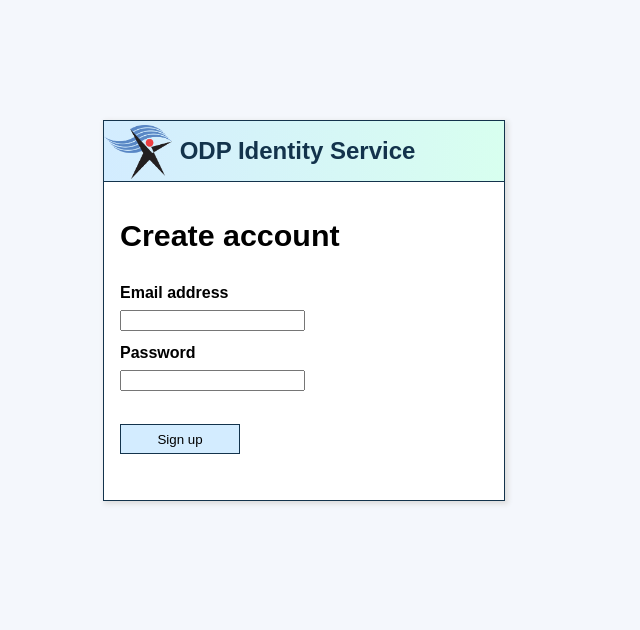
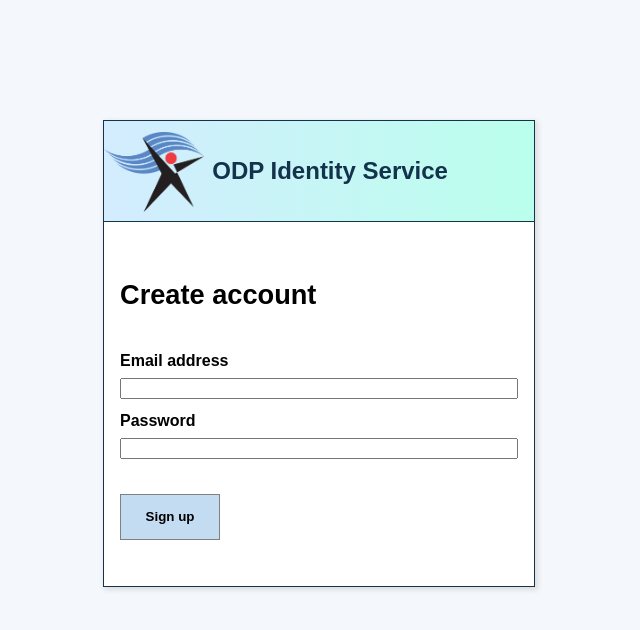
Before and after one commit to SAEONData/Open-Data-Platform, a Flask app: page /user/register in a window 1280 px wide. Shown: the top 630 px of the page, without its empty margins (337-977 px from the left). Run offline with Flask 2, Linux system fonts and the light colour scheme; parts of the project's set-up code (start-up, migrations or seed data) failed here and were passed over.

Commit message:
Improve presentation further

```diff
--- a/odpidentity/static/style.css
+++ b/odpidentity/static/style.css
@@ -11,7 +11,7 @@ body {
 }
 
 body.login {
-  width: 400px;
+  width: 430px;
   margin-left: calc(50vw - 200px);
   margin-top: 15vh;
 }
@@ -20,13 +20,24 @@ ul {
   list-style: none;
 }
 
+img.nrf-icon {
+  object-fit: scale-down;
+  max-height: 80%;
+  margin-right: 8px;
+  margin-top: 2px;
+}
+
 nav {
-  background: linear-gradient(to right, #D3ECFF, #D8FFEF);
+  background: linear-gradient(to right, #D3ECFF, #BAFFEC);
   color: #13334C;
   display: flex;
   margin: 0;
-  height: 60px;
+  height: 75px;
   border-bottom: 1px solid #13334C;
+}
+
+body.login nav {
+  height: 100px;
 }
 
 nav a {
@@ -55,7 +66,7 @@ nav ul li span, nav ul li a, nav h1 a {
 }
 
 .nav-button:hover {
-  background: #5BFFB2;
+  background: #44FFCD;
   text-decoration: underline;
 }
 
@@ -88,34 +99,34 @@ section, main {
 }
 
 main header {
-  font-size: .95em;
-  margin-bottom: 2em;
+  font-size: .85em;
+  margin-top: 3em;
+  margin-bottom: 3em;
 }
 
 input[type=submit] {
   align-self: start;
-  min-width: 9em;
-  height: 30px;
-  background: #D3ECFF;
-  border: 1px solid #13334C;
+  min-width: 7.5em;
+  height: 3.5em;
+  background: #C4DCF2;
+  border: 1px solid gray;
   cursor: pointer;
-  margin-top: 1.5em;
+  margin-top: 1.6em;
+  font-weight: bold;
 }
 
 input[type=submit]:hover {
-  background: #5BFFB2;
   text-decoration: underline;
+  background: #44FFCD;
 }
 
-img.nrf-icon {
-    object-fit: scale-down;
-    max-height: 90%;
-    margin-right: 8px;
-    margin-top: 2px;
+ul.form-errors {
+  color: #FF0000;
+  padding: 0;
 }
 
-ul.form-field-errors {
-    color: #FF0000;
+input.has-error {
+  box-shadow: 0px 0px 1px 1px #FF0000;
 }
 
 main form {
--- a/odpidentity/templates/macros.html
+++ b/odpidentity/templates/macros.html
@@ -1,15 +1,20 @@
-{% macro with_errors(field) %}
-    <div class="form-field">
-        {% if field.errors %}
-            {% set css_class = 'has_error ' + kwargs.pop('class', '') %}
-            <ul class="form-field-errors">
-                {% for error in field.errors %}
-                    <li>{{ error|e }}</li>
+{% macro field_errors(field) %}
+    {% if field.errors %}
+        {% set css_class = 'has-error ' + kwargs.pop('class', '') %}
+        {{ field(class=css_class, **kwargs) }}
+    {% else %}
+        {{ field(**kwargs) }}
+    {% endif %}
+{% endmacro %}
+
+{% macro form_errors(form) %}
+    {% if form.errors %}
+        <ul class="form-errors">
+            {% for field_name, field_errors in form.errors|dictsort if field_errors %}
+                {% for error in field_errors %}
+                    <li>{{ error }}</li>
                 {% endfor %}
-            </ul>
-            {{ field(class=css_class, **kwargs) }}
-        {% else %}
-            {{ field(**kwargs) }}
-        {% endif %}
-    </div>
+            {% endfor %}
+        </ul>
+    {% endif %}
 {% endmacro %}
--- a/odpidentity/templates/register.html
+++ b/odpidentity/templates/register.html
@@ -1,5 +1,5 @@
 {% extends 'login_base.html' %}
-{% from 'macros.html' import with_errors %}
+{% from 'macros.html' import field_errors, form_errors %}
 
 {% block page_heading %}
     {% block title %}Create account{% endblock %}
@@ -7,9 +7,10 @@
 
 {% block content %}
     <form action="{{ url_for('user.register') }}" method="POST">
+        {{ form_errors(form) }}
         {{ form.csrf_token }}
-        {{ form.email.label }} {{ with_errors(form.email) }}
-        {{ form.password.label }} {{ with_errors(form.password) }}
+        {{ form.email.label }} {{ field_errors(form.email) }}
+        {{ form.password.label }} {{ field_errors(form.password) }}
         <input type="submit" value="Sign up">
     </form>
 {% endblock %}
```
Also changed, not shown: odpidentity/templates/login.html (+4 -3 lines).
